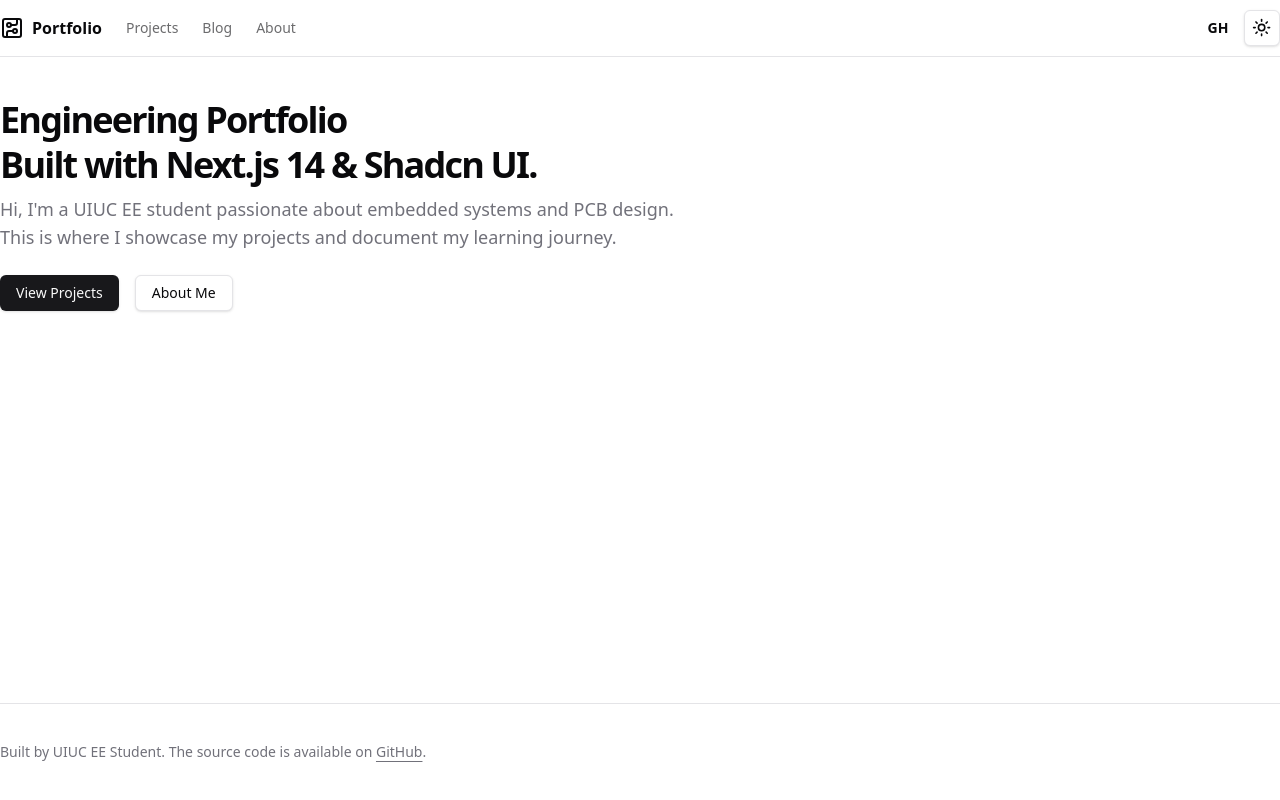
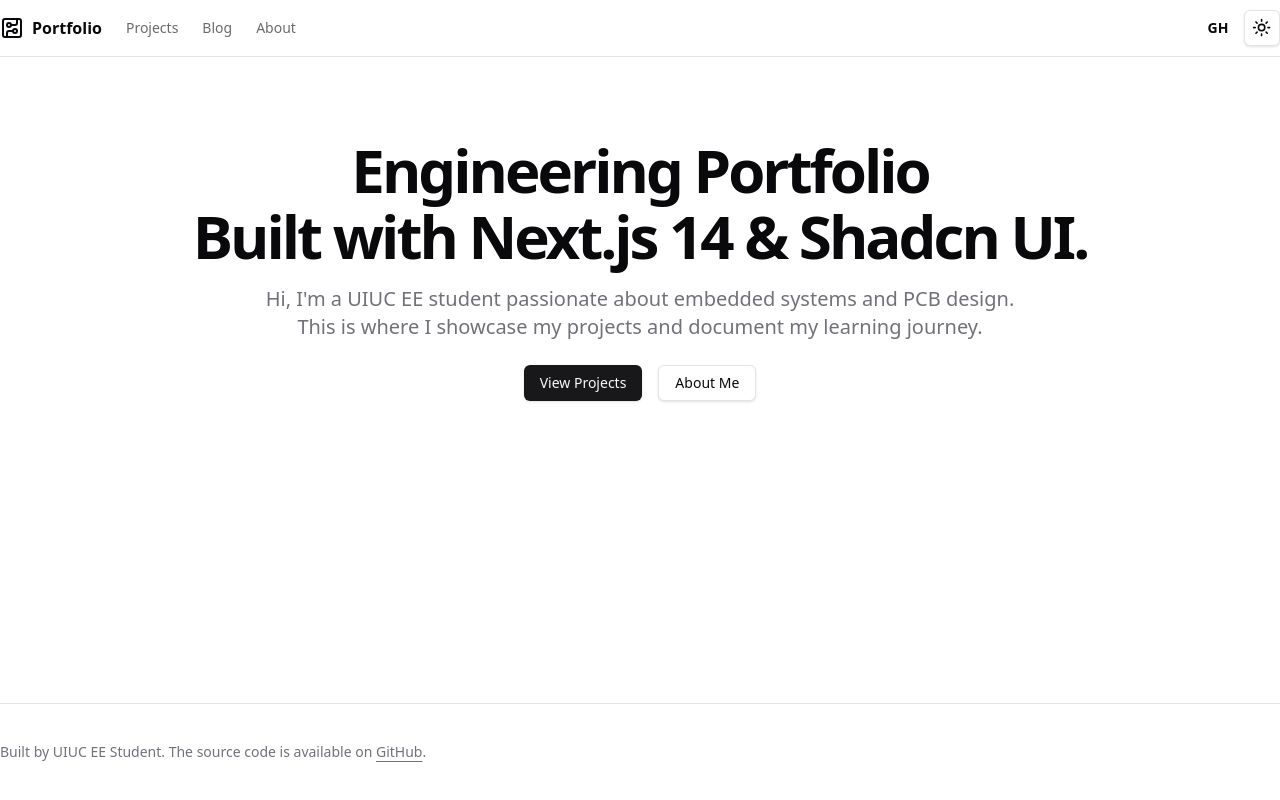
Before and after one commit to Chigz114/my-portfolio, a Next.js app: page / in a window 1280 px wide. Built offline with nearby package versions, Linux system fonts and the light colour scheme.

Commit message:
Fix: Center align home page and fix navbar alignment issue

```diff
--- a/src/app/about/page.tsx
+++ b/src/app/about/page.tsx
@@ -16,9 +16,6 @@ export default function AboutPage() {
         <p>
           Hello! I am a junior studying Electrical Engineering at the University of Illinois Urbana-Champaign.
         </p>
-        <p>
-          My interests lie in the intersection of hardware and software. I enjoy designing PCBs, writing firmware for microcontrollers, and building full-stack web applications to visualize hardware data.
-        </p>
       </div>
     </section>
   )
--- a/src/app/page.tsx
+++ b/src/app/page.tsx
@@ -3,18 +3,18 @@ import Link from "next/link";
 
 export default function Home() {
   return (
-    <section className="container grid items-center gap-6 pb-8 pt-6 md:py-10">
-      <div className="flex max-w-[980px] flex-col items-start gap-2">
-        <h1 className="text-3xl font-extrabold leading-tight tracking-tighter md:text-4xl">
+    <section className="container flex flex-col items-center justify-center gap-6 pb-8 pt-6 md:py-20 text-center">
+      <div className="flex max-w-[980px] flex-col items-center gap-4">
+        <h1 className="text-3xl font-extrabold leading-tight tracking-tighter md:text-5xl lg:text-6xl lg:leading-[1.1]">
           Engineering Portfolio <br className="hidden sm:inline" />
           Built with Next.js 14 & Shadcn UI.
         </h1>
-        <p className="max-w-[700px] text-lg text-muted-foreground">
+        <p className="max-w-[750px] text-lg text-muted-foreground sm:text-xl">
           Hi, I'm a UIUC EE student passionate about embedded systems and PCB design.
           This is where I showcase my projects and document my learning journey.
         </p>
       </div>
-      <div className="flex gap-4">
+      <div className="flex gap-4 justify-center">
         <Button asChild>
           <Link href="/projects">
             View Projects
--- a/src/components/main-nav.tsx
+++ b/src/components/main-nav.tsx
@@ -63,10 +63,7 @@ export function MainNav() {
           <Menu className="h-5 w-5" />
           <span className="sr-only">Toggle Menu</span>
         </button>
-        <div className="flex flex-1 items-center justify-between space-x-2 md:justify-end">
-          <div className="w-full flex-1 md:w-auto md:flex-none">
-            {/* Add search functionality later */}
-          </div>
+        <div className="flex flex-1 items-center justify-end space-x-4">
           <nav className="flex items-center space-x-2">
             <Button variant="ghost" size="icon" asChild>
               <Link href="https://github.com" target="_blank" rel="noreferrer">
```
